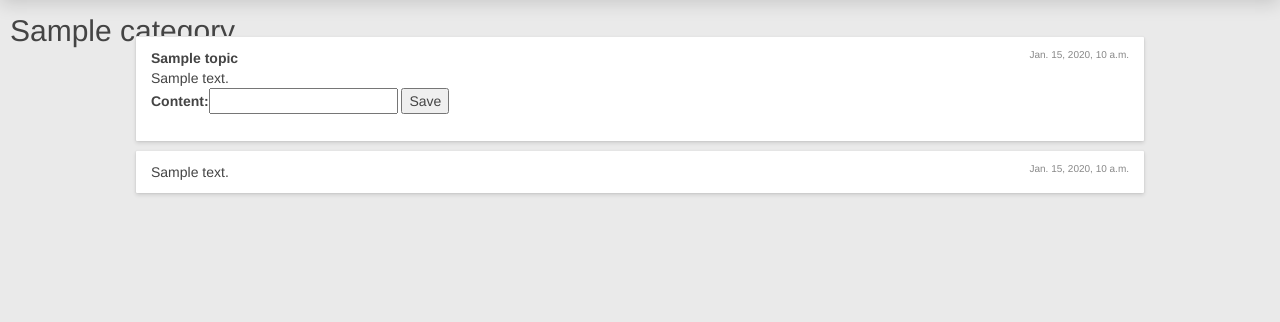
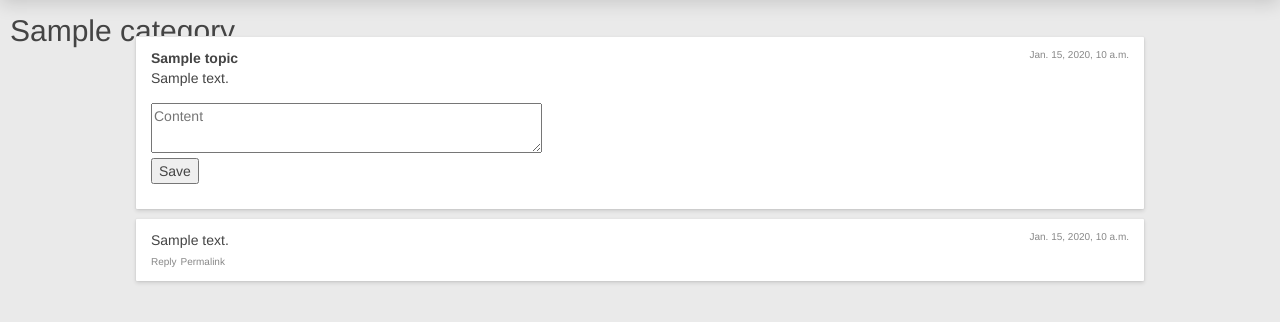
Before and after one commit to zurfyx/udlchan, a Django app: page /topic/1 in a window 1280 px wide. Shown: the part 66-388 px from the top of the page. Run offline with Django 3.2, Linux system fonts and the light colour scheme; tables that the repository leaves empty hold one stand-in row (values such as "Sample post"); style sheets or scripts are compiled from the project's sources; some libraries are stand-ins or nearby versions.

Commit message:
scss on topic replies

```diff
--- a/udlchan/posts/forms.py
+++ b/udlchan/posts/forms.py
@@ -27,5 +27,6 @@ class CommentForm(forms.ModelForm):
         fields = ['topic', 'parent', 'content']
         widgets = {
             'topic': forms.HiddenInput,
-            'parent': forms.HiddenInput
+            'parent': forms.HiddenInput,
+            'content': forms.Textarea(attrs={'placeholder': 'Content'})
         }
--- a/udlchan/static/scss/posts/base.scss
+++ b/udlchan/static/scss/posts/base.scss
@@ -29,6 +29,20 @@ ul.element-list {
     .go {
       visibility: hidden;
     }
+
+    ul.element-links {
+      list-style: none;
+      padding:0;
+
+      li {
+        display: inline;
+        list-style-type: none;
+      }
+
+      li a {
+        @extend .irrelevant;
+      }
+    }
   }
 
   li.element:hover .go {
--- a/udlchan/static/scss/posts/topic.scss
+++ b/udlchan/static/scss/posts/topic.scss
@@ -0,0 +1,16 @@
+.new_comment {
+  label {
+    display: none;
+  }
+
+  textarea {
+    height: 50px;
+    margin-top: 15px;
+    width: 40%;
+    min-width: 200px;
+  }
+
+  button[type=submit] {
+    margin-top: 5px;
+  }
+}
--- a/udlchan/templates/posts/topic.html
+++ b/udlchan/templates/posts/topic.html
@@ -27,8 +27,7 @@
 
         <!-- ADD NEW COMMENT -->
         <form class="new_comment" method="POST" action="{% url "posts:comment_add" object.id %}">
-            {% csrf_token %}
-            {{ form }}
+            {% include "basic_form_partial.html" %}
             <button type="submit">Save</button>
         </form>
     </div>
@@ -40,7 +39,21 @@
                 <span class="irrelevant right">
                     {{ comment.created }}
                 </span>
+
                 {{ comment.content }}
+
+                <ul class="element-links">
+                    <li>
+                       <a href="#">Reply</a>
+                    </li>
+                    <li>
+                        <a href="#">Permalink</a>
+                    </li>
+                </ul>
+
+                <div class="reply">
+                    {# auto-generated #}
+                </div>
             </li>
         {% endfor %}
     </ul>
```
